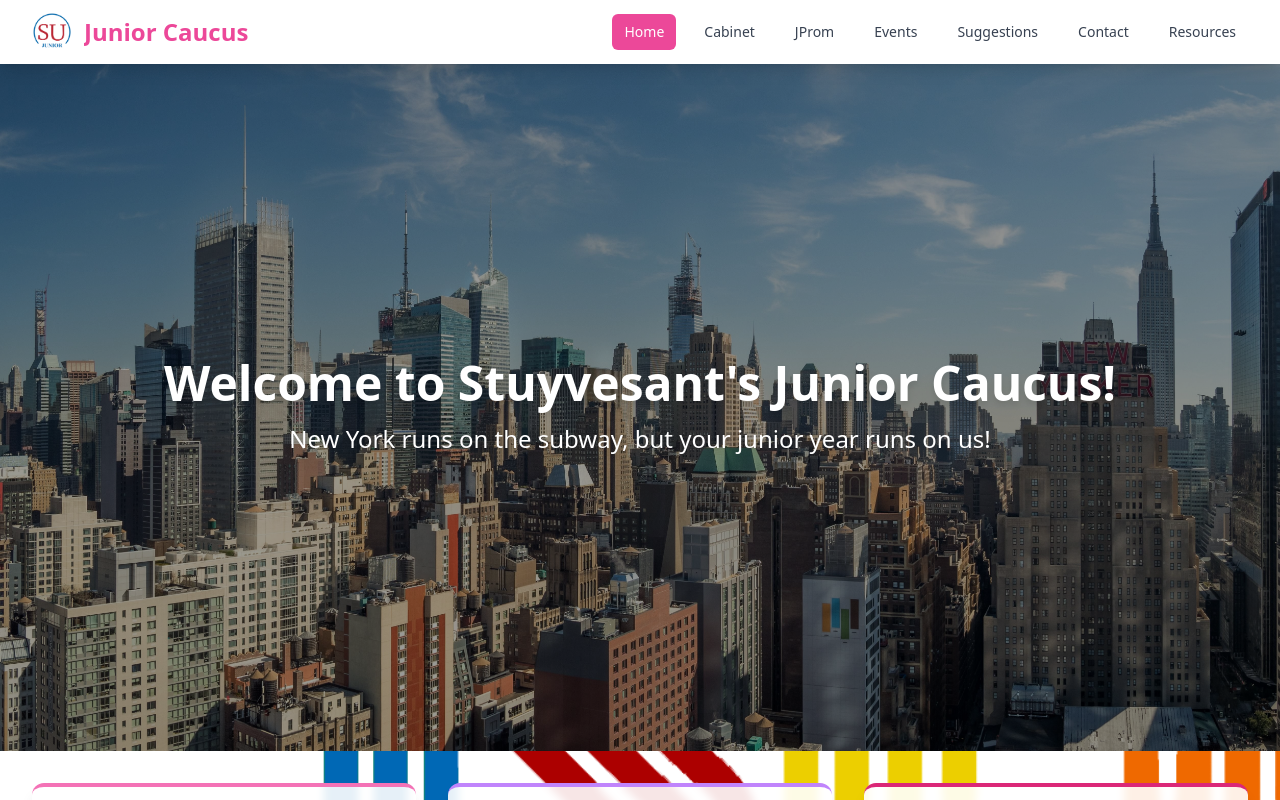
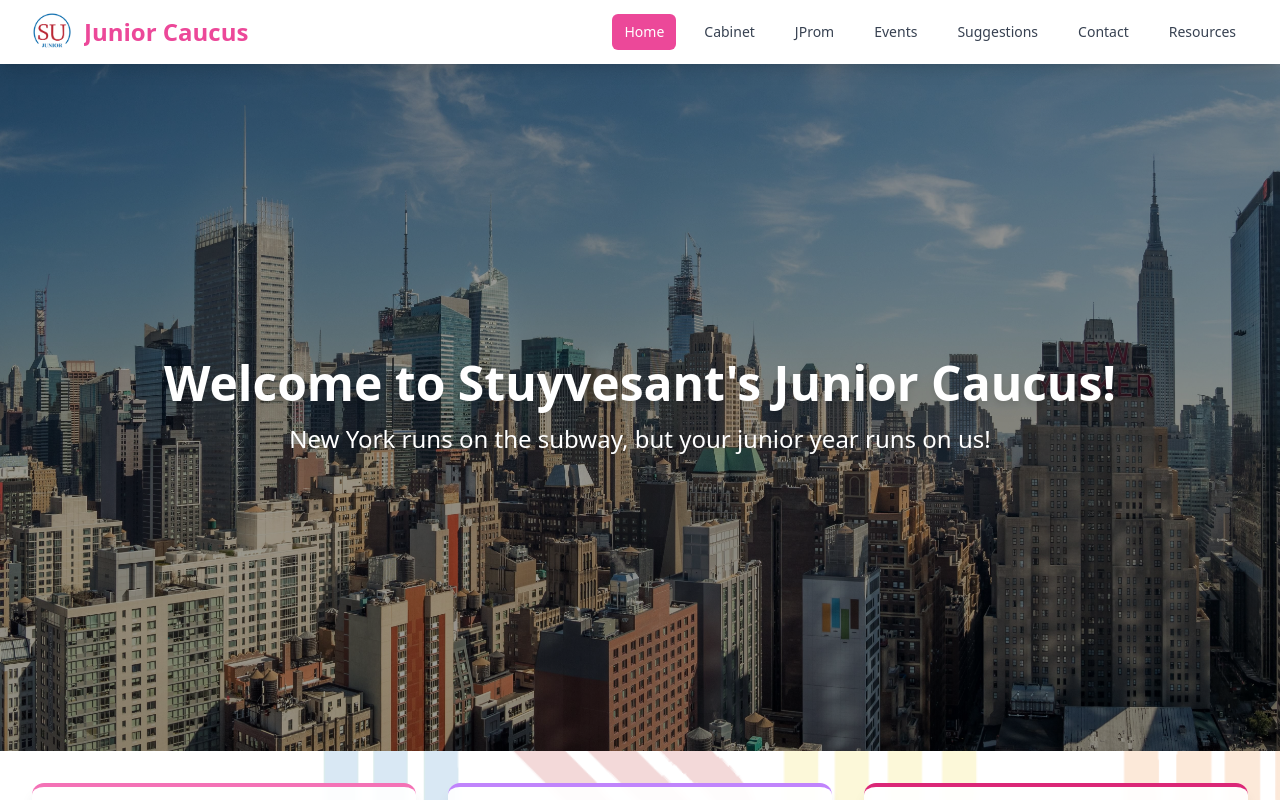
Before and after one commit to alex-wanger/junior_caucus, a React (Vite) app: page / in a window 1280 px wide. Shown: the top 800 px of the page. Built offline with nearby package versions, Linux system fonts and the light colour scheme.

Commit message:
add the white background

```diff
--- a/src/components/TransitBackground.jsx
+++ b/src/components/TransitBackground.jsx
@@ -34,7 +34,7 @@
         }}
       >
         {/* Overlay for better text readability */}
-        <div className={`absolute inset-0 bg-white/${overlayOpacity}`}></div>
+        <div className="absolute inset-0 bg-white/85"></div>
       </div>
 
       {/* Content */}
```
